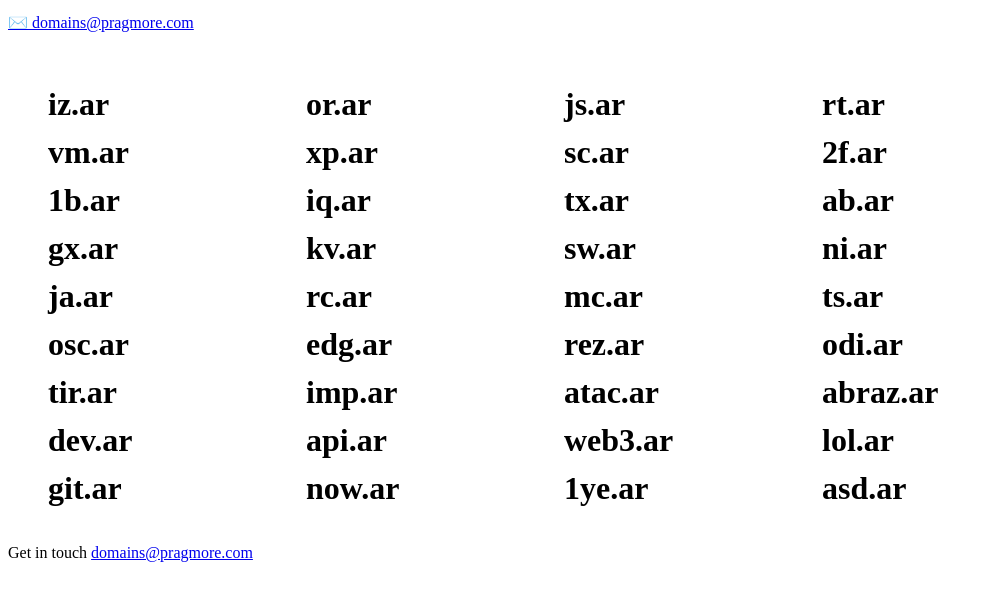
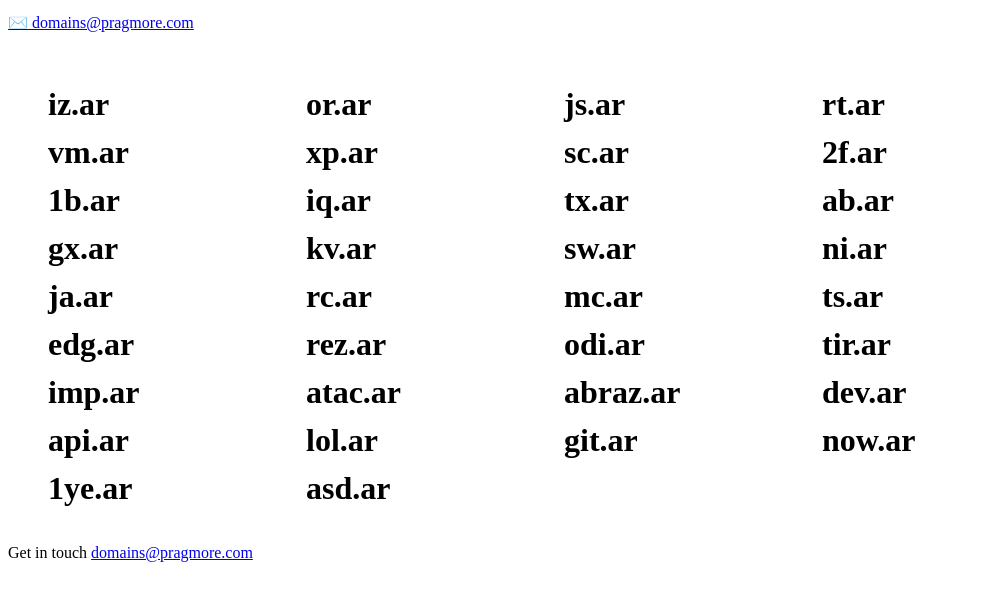
Before and after one commit to pragmore/domains, a plain HTML site: page index.html in a window 1280 px wide. Shown: the part 102-702 px from the top of the page, without its empty margins (0-993 px from the left). Drawn offline with Linux system fonts and the light colour scheme; a small style sheet from the web is missing.

Commit message:
Update sale

```diff
--- a/index.html
+++ b/index.html
@@ -38,7 +38,6 @@
       <li>rc.ar</li>
       <li>mc.ar</li>
       <li>ts.ar</li>
-      <li>osc.ar</li>
       <li>edg.ar</li>
       <li>rez.ar</li>
       <li>odi.ar</li>
@@ -48,7 +47,6 @@
       <li>abraz.ar</li>
       <li>dev.ar</li>
       <li>api.ar</li>
-      <li>web3.ar</li>
       <li>lol.ar</li>
       <li>git.ar</li>
       <li>now.ar</li>
```
Also changed, not shown: 1 other file.
